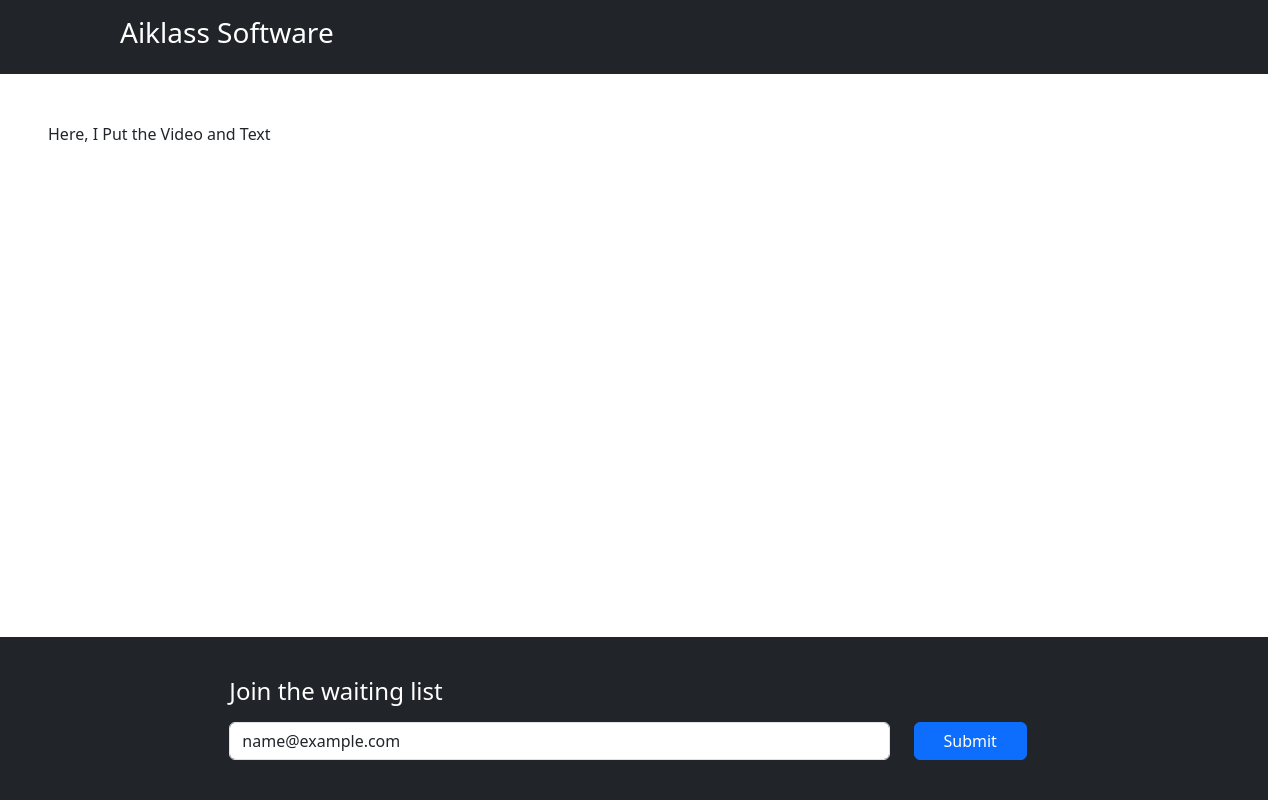
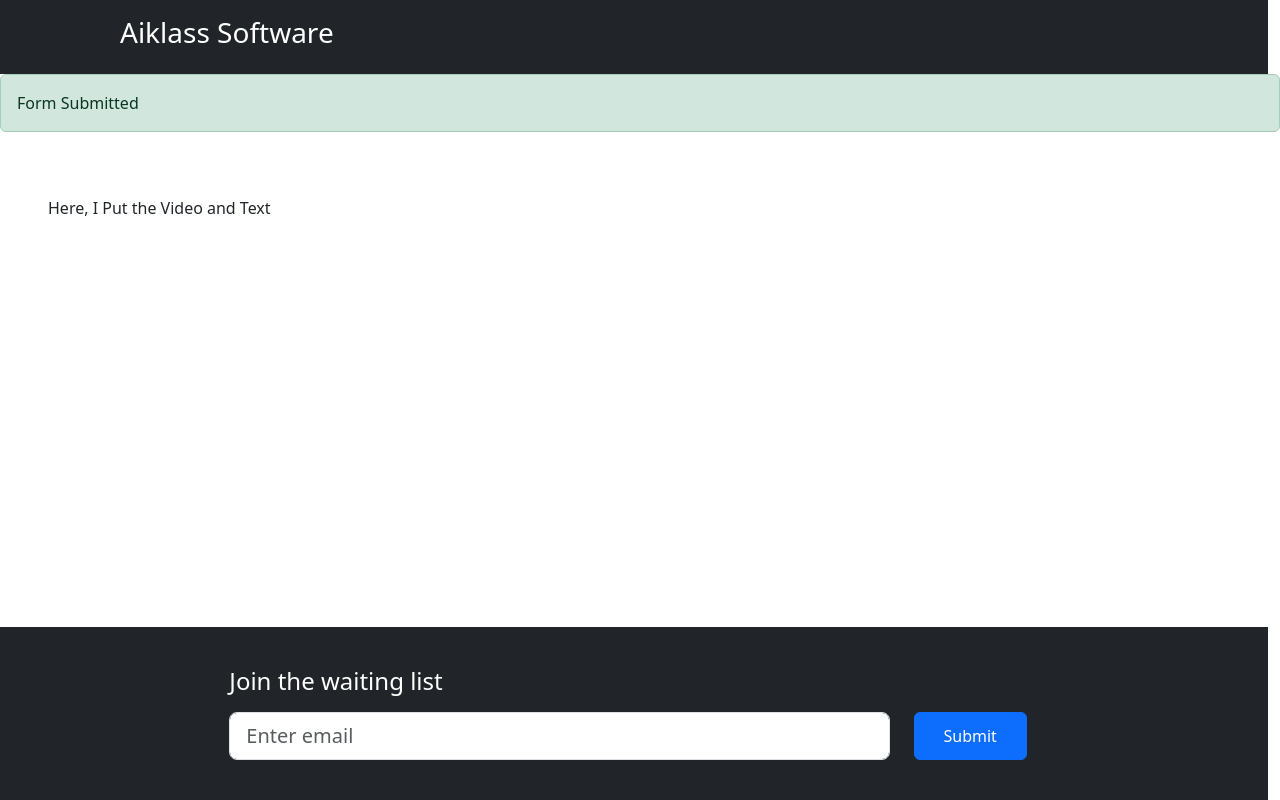
Before and after one commit to aiklass/aiklass.github.io, a plain HTML site: page index.html in a window 1280 px wide. Both pictures are taken after typing "name@example.com" into the empty fields and a click on the button "Submit". Drawn offline with nearby package versions, Linux system fonts and the light colour scheme.

Commit message:
some more changes

```diff
--- a/index.html
+++ b/index.html
@@ -6,6 +6,11 @@
         <meta name="viewport" content="width=device-width, initial-scale=1">
         <link href="https://cdn.jsdelivr.net/npm/bootstrap@5.3.2/dist/css/bootstrap.min.css" rel="stylesheet"/>
     </head>
+    <style>
+        #success_alert{
+            display: none;
+        }
+    </style>
     <body>
         <div class="container-fluid p-3 bg-dark text-white text-left row">
             <div class="col-sm-1"></div>
@@ -13,6 +18,10 @@
                 <h3>Aiklass Software</h3>
             </div>
             <div class="col-sm-1"></div>
+        </div>
+
+        <div class="alert alert-success" role="alert" id = "success_alert">
+            Form Submitted
         </div>
 
         <div class="container-fluid p-5">
@@ -29,7 +38,7 @@
                         </label>
                         <div class="row">
                             <div class="col-sm-10">
-                                <input type="email" class="form-control" id="email" placeholder="Enter email" name="email">
+                                <input type="email" class="form-control form-control-lg" id="email_form" placeholder="Enter email" name="email">
                             </div>
                             <div class="col-sm-2 d-grid">
                                 <button type="submit"class="btn btn-primary btn-block">Submit</button>
--- a/index.js
+++ b/index.js
@@ -23,11 +23,16 @@ const analytics = getAnalytics(app);
 const db = getFirestore(app);
 
 const form = document.getElementById("contactForm")
-form.addEventListener("submit", (e)=>{
-    e.preventDefault();
-    console.log("form submitted");
-})
+const alert = document.querySelector("#success_alert")
 
-function writeEmail(){
-
-}
+form.addEventListener("submit", (e)=> {
+        e.preventDefault();
+        const email = document.getElementById("email_form").value;
+        console.log("form submitted");
+        alert.style.display = "block";
+        setTimeout(()=>{
+            alert.style.display = none;
+        },2000)
+        form.reset();
+    }
+)
```
